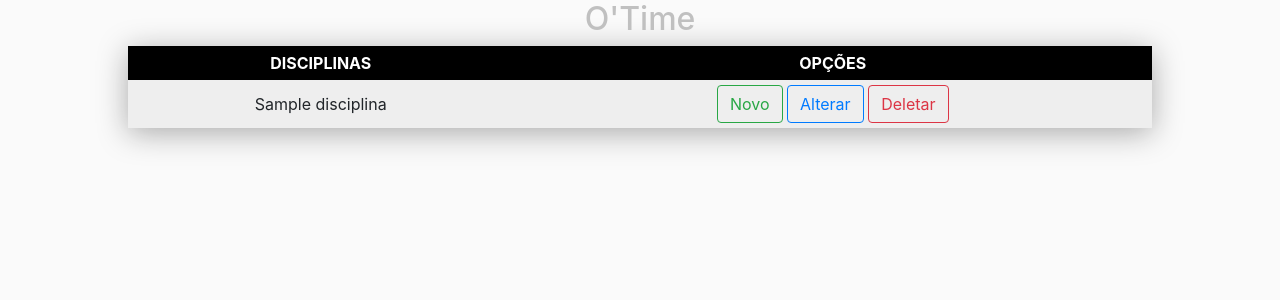
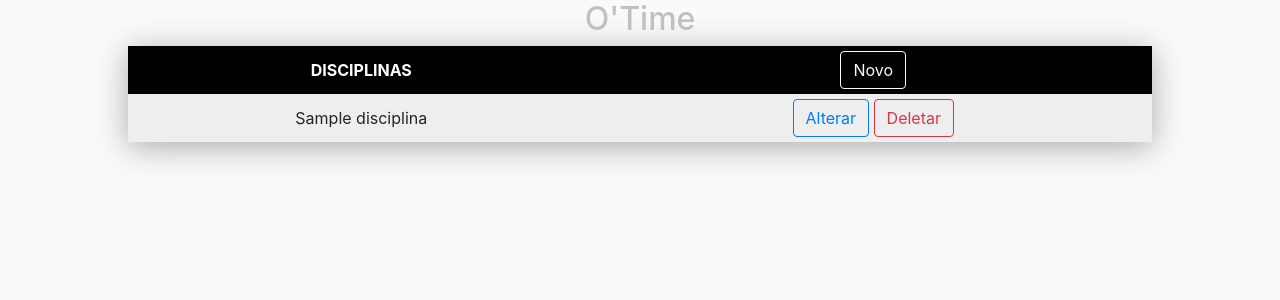
Before and after one commit to cannudo/g-horarios, a Django app: page /disciplinas in a window 1280 px wide. Shown: the top 300 px of the page. Run offline with Django 3.2, Linux system fonts and the light colour scheme; tables that the repository leaves empty hold one stand-in row (values such as "Sample post"); parts of the project's set-up code (start-up, migrations or seed data) failed here and were passed over; some libraries are stand-ins or nearby versions.

Commit message:
Arrumando bugs de funcionamento

```diff
--- a/src/projeto/otime/templates/otime/disciplinas.html
+++ b/src/projeto/otime/templates/otime/disciplinas.html
@@ -23,7 +23,13 @@
         <thead>
           <tr>
             <th>DISCIPLINAS</th>
-            <th>OPÇÕES</th>
+            <th>
+              <div class="bs-example">
+                <div class="btn-group">
+                  <a href='{% url "criar_disciplinas" %}'><button type="submit" class="btn btn-outline-light">Novo</button>
+                </div>
+              </div>
+            </th>
           </tr>
         </thead>
         <tbody>
@@ -31,7 +37,7 @@
             <tr>
               <td>{{ disciplina.nome }}</td>
               <td>
-                <a href='{% url "criar_disciplinas" %}'><button type="submit" class="btn btn-outline-success">Novo</button>
+
                 <a href='{% url "atualizar_disciplina" disciplina.id %}'>
                 <button type="submit"  class="btn btn-outline-primary"> Alterar </button>
                 <a href='{% url "deletar_disciplina" disciplina.id %}'><button type="submit" class="btn btn-outline-danger"> Deletar </button></a>
--- a/src/projeto/otime/urls.py
+++ b/src/projeto/otime/urls.py
@@ -1,5 +1,5 @@
 from django.urls import path
-from .views import  index, salas, reservarHorario, professores, disciplinas, atualizar_professor, deletar_professor, criar_professor, atualizar_disciplina, atualizar_sala, deletar_disciplina, criar_disciplina, criar_sala, deletar_sala
+from .views import  index, salas, reservarHorario, professores, disciplinas, atualizar_professor, deletar_professor, atualizar_disciplina, atualizar_sala, deletar_disciplina, criar_disciplina, criar_sala, deletar_sala
 urlpatterns = [
     path("", index, name = "index"),
     path("salas", salas, name = "salas"),
```
